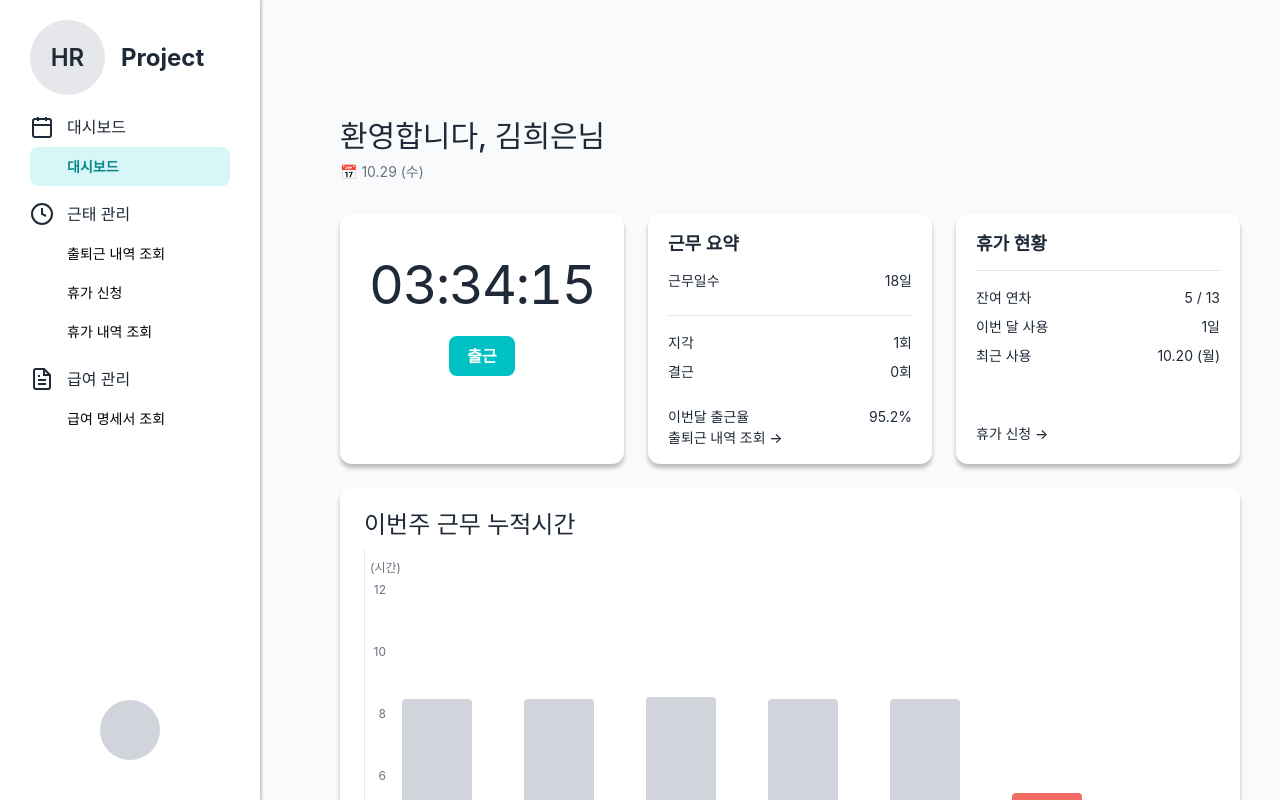
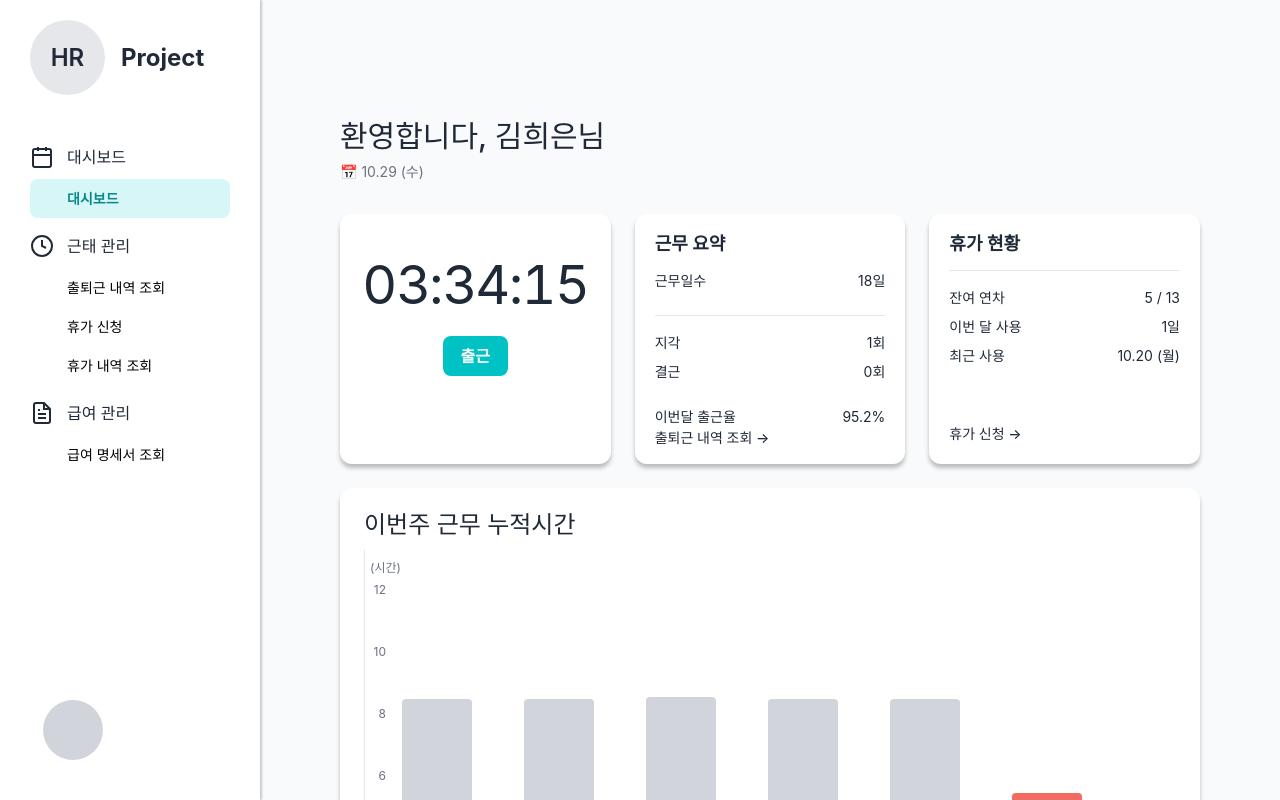
Before and after one commit to jamjukja-team/front, a Next.js app: page / in a window 1280 px wide. Built offline with nearby package versions, Linux system fonts and the light colour scheme.

Commit message:
fix: 레이아웃 수정

```diff
--- a/src/components/Layout/DashboardLayout.tsx
+++ b/src/components/Layout/DashboardLayout.tsx
@@ -46,10 +46,13 @@ const MainContainer = styled.main`
   background-color: var(--color-gray-50);
   padding-top: 80px;
   padding-left: 40px;
+  padding-right : 40px;
 
   transition: margin-left 0.3s ease;
   @media (max-width: 768px) {
     margin-left: 0;
+   padding-left : 20px;
+   padding-right : 20px;
 }
 `;
 
@@ -71,22 +74,22 @@ const HamburgerButton = styled.button`
 `;
 
 export default function DashboardLayout({ children }: { children: React.ReactNode }) {
-   const [isOpen, setIsOpen] = useState(false);
+  const [isOpen, setIsOpen] = useState(false);
   const ready = useAuthHydrated(); // persist 복원 상태 확인
 
-   if (!ready) {
+  if (!ready) {
     return null; // 복원 전에는 아무것도 렌더링하지 않음(혹은 로딩 스피너)
-   }
+  }
   return (
     // 전체
     <LayoutWrapper>
-        {/* 햄버거 버튼 */}
+      {/* 햄버거 버튼 */}
       <HamburgerButton
         className={isOpen ? "open" : ""}
         onClick={() => setIsOpen((prev) => !prev)}
         aria-label="Toggle Sidebar"
       >
-       {isOpen ? <CloseIcon/> : <HamburgerIcon />}
+        {isOpen ? <CloseIcon /> : <HamburgerIcon />}
       </HamburgerButton>
 
       {/* 사이드바 */}
--- a/src/components/Layout/Sidebar.tsx
+++ b/src/components/Layout/Sidebar.tsx
@@ -18,6 +18,7 @@ const Aside = styled.aside`
 
 const LogoBar = styled.div`
   padding: 20px 30px;
+  margin-bottom: 30px;
 `;
 
 const LogoRow = styled.div`
@@ -62,7 +63,7 @@ const SectionRow = styled.div`
   gap: 13px;
   padding: 0;
   color: var(--color-text);
-  margin-top: 30px;
+  margin-top: 40px;
   &:first-child { margin-top: 0; }
 `;
 
@@ -73,7 +74,7 @@ const SectionTitle = styled.span`
 
 const SubList = styled.div`
   margin-left: 0;
-  margin-top: 8px;
+  margin-top: 10px;
   display: flex;
   flex-direction: column;
   gap: 0;
@@ -85,34 +86,13 @@ const NavItem = styled(Link) <{ $active?: boolean }>`
   gap: 13px;
   padding: 9px 0 9px 37px;
   font-size: 14px;
-  border-radius: 0;
-  text-decoration: none;
-  color: ${({ $active }) => ($active ? "#0B898A" : "#000000")};
-  background: ${({ $active }) => ($active ? "transparent" : "transparent")};
-  font-weight: ${({ $active }) => ($active ? "600" : "400")};
-
-  &:hover {
-    background: transparent;
-    color: ${({ $active }) => ($active ? "#0B898A" : "#4b5563")};
-  }
-`;
-
-const DashboardItem = styled(Link) <{ $active?: boolean }>`
-  display: flex;
-  align-items: center;
-  gap: 13px;
-  padding: 9px 0 9px 37px;
-  font-size: 14px;
   border-radius: 8px;
   text-decoration: none;
   color: ${({ $active }) => ($active ? "#0B898A" : "#000000")};
   background: ${({ $active }) => ($active ? "#D7F6F8" : "transparent")};
   font-weight: ${({ $active }) => ($active ? "600" : "400")};
-  margin-top: 8px;
-  max-width: 100%;
-  box-sizing: border-box;
 
-  &:hover {
+ &:hover {
     background: ${({ $active }) => ($active ? "#D7F6F8" : "#f3f4f6")};
   }
 `;
@@ -123,7 +103,7 @@ const FooterBar = styled.div`
   margin-bottom: 40px;
   display: flex;
   align-items: center;
-  justify-content: center;
+  justify-content: flex-start;
 `;
 
 const Avatar = styled.button`
@@ -189,9 +169,9 @@ export default function Sidebar() {
           <CalendarIcon />
           <SectionTitle>대시보드</SectionTitle>
         </SectionRow>
-        <DashboardItem href="/" $active={isActive("/") && pathname === "/"}>
-          <span>대시보드</span>
-        </DashboardItem>
+        <SubList>
+          <NavItem href="/" $active={isActive("/") && pathname === "/"}>대시보드</NavItem>
+        </SubList>
 
         {/* 근태 관리 */}
         <SectionRow style={{ marginTop: 16 }}>
```
